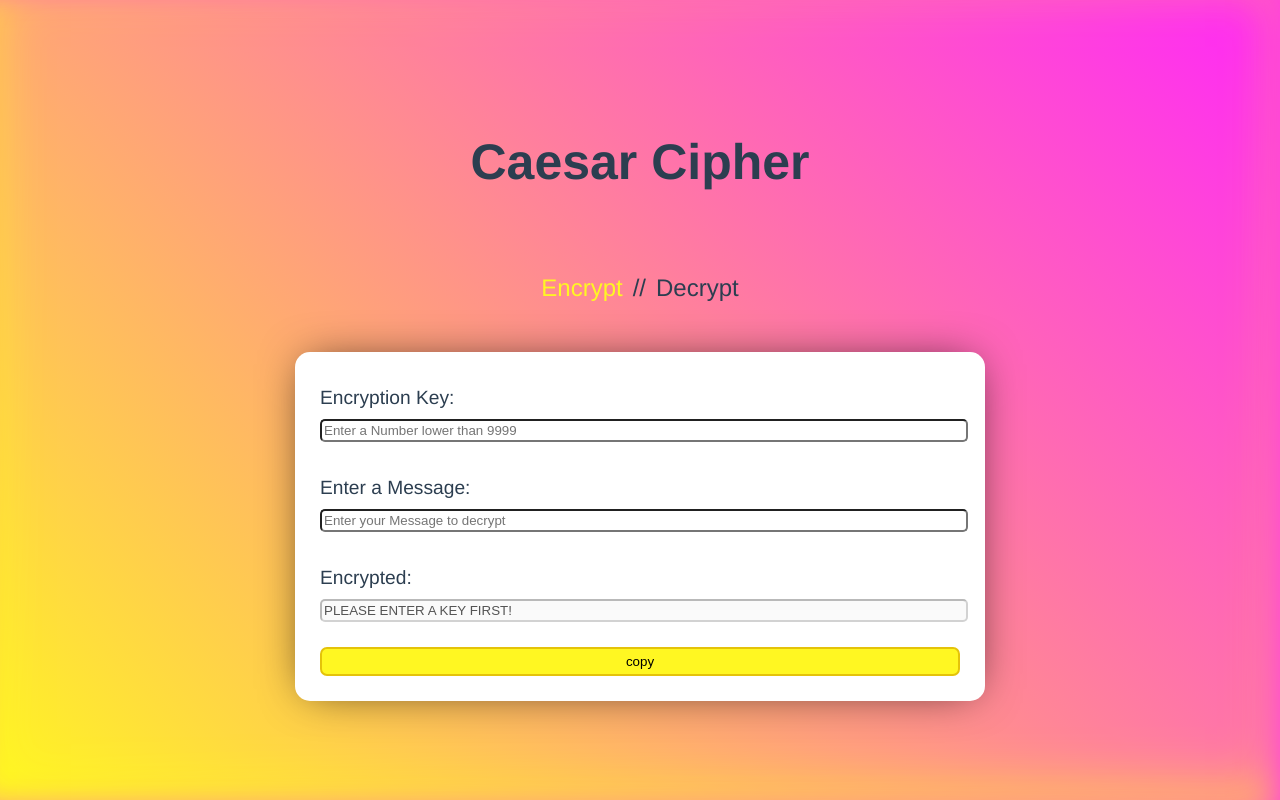
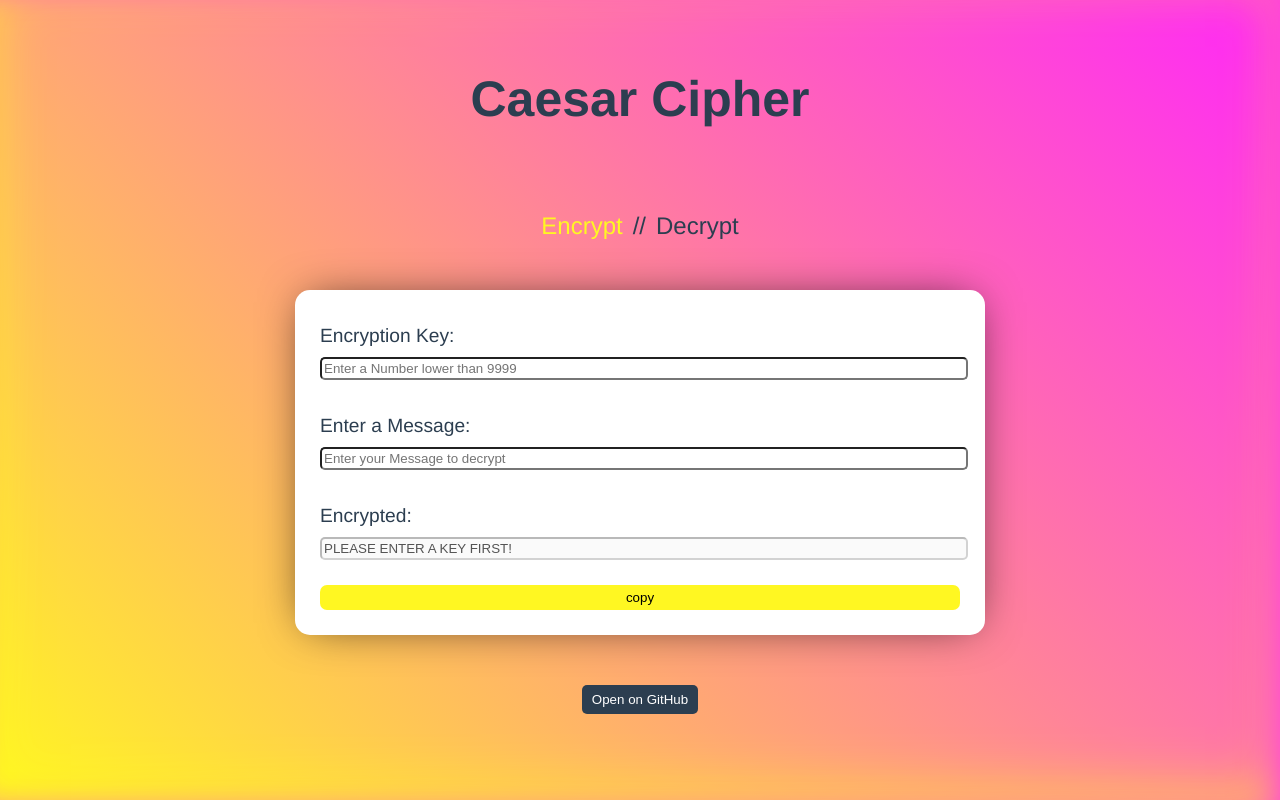
Before and after one commit to ayruun/caesar-cipher, a Vue app: page / in a window 1280 px wide. Built offline with nearby package versions, Linux system fonts and the light colour scheme.

Commit message:
optimize colors and add button

```diff
--- a/src/App.vue
+++ b/src/App.vue
@@ -21,6 +21,16 @@
 
     <TabEncrypt v-if="tabSelected" />
     <TabDecrypt v-else />
+
+    <a
+      href="https://github.com/ayruun/caesar-cipher"
+      target="_blank"
+      id="link-btn"
+    >
+      <button>
+        Open on GitHub
+      </button>
+    </a>
   </div>
 </template>
 
@@ -42,21 +52,21 @@ export default {
   methods: {
     selectEncrypt() {
       this.tabSelected = true;
-      this.$refs.encryptBtn.style.color = "var(--accent)";
+      this.$refs.encryptBtn.style.color = "var(--yellow)";
       this.$refs.decryptBtn.style.color = "var(--primary)";
       this.$refs.app.style.background =
-        "linear-gradient(45deg, #fff722, #ff26f9)";
+        "linear-gradient(45deg, var(--yellow), var(--pink))";
       this.$refs.app.style["box-shadow"] =
-        "inset -20px 0 38px -18px #ff26f9, inset -3px -13px 65px -18px #fff722";
+        "inset -20px 0 38px -18px var(--pink), inset -3px -13px 65px -18px var(--yellow)";
     },
     selectDecrypt() {
       this.tabSelected = false;
-      this.$refs.decryptBtn.style.color = "#26ff92e3";
+      this.$refs.decryptBtn.style.color = "var(--green)";
       this.$refs.encryptBtn.style.color = "var(--primary)";
       this.$refs.app.style.background =
-        "linear-gradient(45deg, #26ff92e3, #6422ff)";
+        "linear-gradient(45deg, var(--green), var(--purple))";
       this.$refs.app.style["box-shadow"] =
-        "inset -20px 0 38px -18px #6422ff, inset -3px -13px 65px -18px #26ff92e3";
+        "inset -20px 0 38px -18px var(--purple), inset -3px -13px 65px -18px var(--green)";
     }
   }
 };
@@ -71,8 +81,10 @@ body {
 
 :root {
   --primary: #2c3e50;
-  --secondary: #4f99e4;
-  --accent: #fff722;
+  --yellow: #fff722;
+  --pink: #ff26f9;
+  --green: #26ff92e3;
+  --purple: #6422ff;
 }
 
 #app {
@@ -86,9 +98,9 @@ body {
   flex-direction: column;
   justify-content: center;
   align-items: center;
-  background: linear-gradient(45deg, #fff722, #ff26f9);
-  box-shadow: inset -20px 0 38px -18px #ff26f9,
-    inset -3px -13px 65px -18px #fff722;
+  background: linear-gradient(45deg, var(--yellow), var(--pink));
+  box-shadow: inset -20px 0 38px -18px var(--pink),
+    inset -3px -13px 65px -18px var(--yellow);
 }
 
 h1 {
@@ -112,7 +124,7 @@ p {
 }
 
 #encrypt-btn {
-  color: var(--accent);
+  color: var(--yellow);
 }
 
 #decrypt-btn {
@@ -123,7 +135,7 @@ p {
 .tab-decrypt {
   height: auto;
   width: 50vw;
-  background: rgb(255, 255, 255);
+  background: white;
   padding: 25px;
   border-radius: 15px;
   box-shadow: 0px 0px 45px -12px rgba(0, 0, 0, 0.75);
@@ -141,6 +153,23 @@ input {
   padding: 2px;
 }
 
+#link-btn {
+  margin: 50px;
+}
+
+#link-btn button {
+  color: white;
+  padding: 7px 10px;
+  background: var(--primary);
+  border-radius: 5px;
+  border: none;
+  cursor: pointer;
+}
+
+#link-btn button:hover {
+  background: grey;
+}
+
 @media (max-width: 500px) {
   h1 {
     font-size: 35px;
--- a/src/components/TabEncrypt.vue
+++ b/src/components/TabEncrypt.vue
@@ -56,11 +56,14 @@ export default {
 <style>
 #copy-btn {
   width: 100%;
-  justify-self: center;
   border-radius: 7px;
-  border: 2px solid rgb(228, 195, 10);
-  background: var(--accent);
+  border: none;
+  background: var(--yellow);
   padding: 5px 7px;
   cursor: pointer;
 }
+
+#copy-btn:hover {
+  background-color: var(--pink);
+}
 </style>
```
